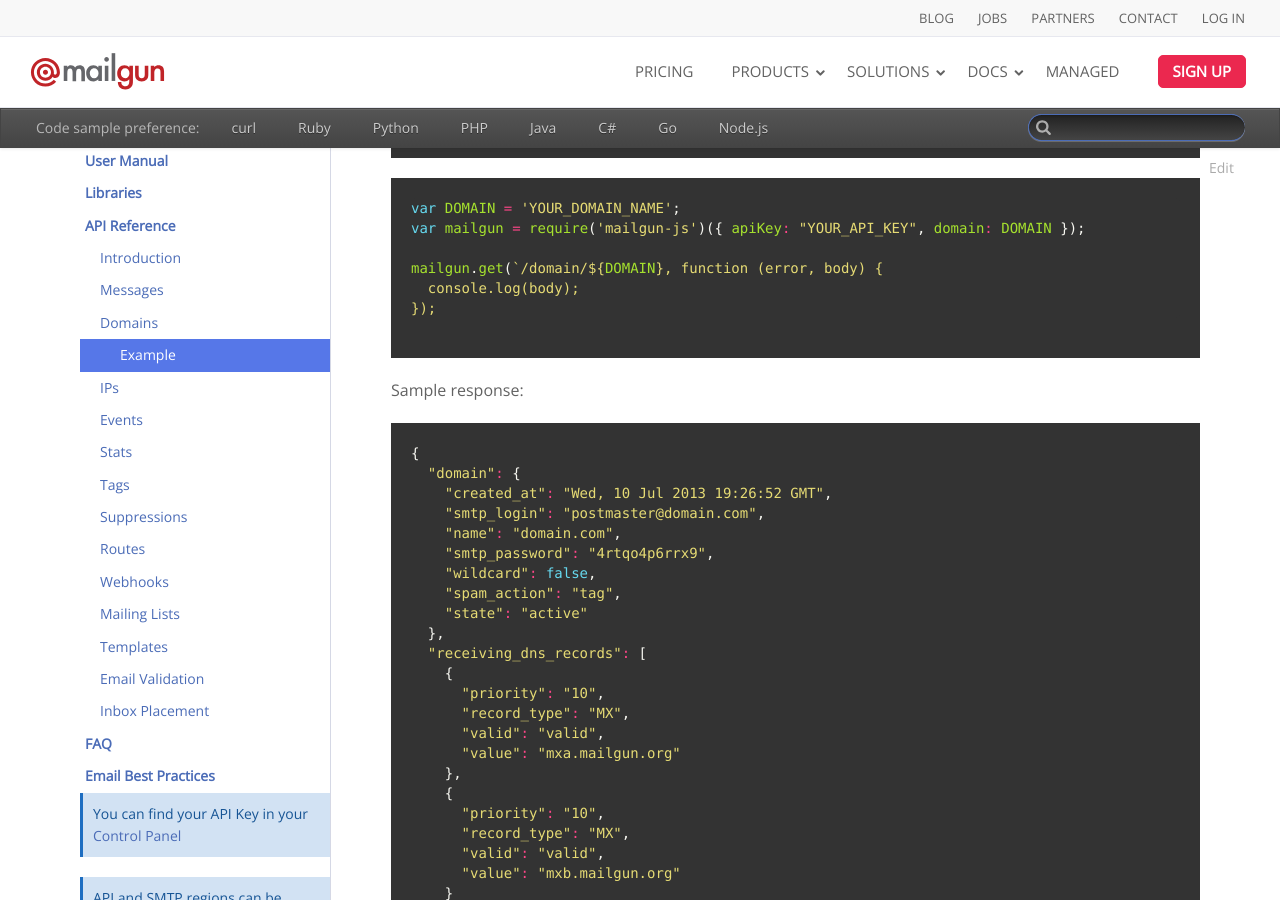
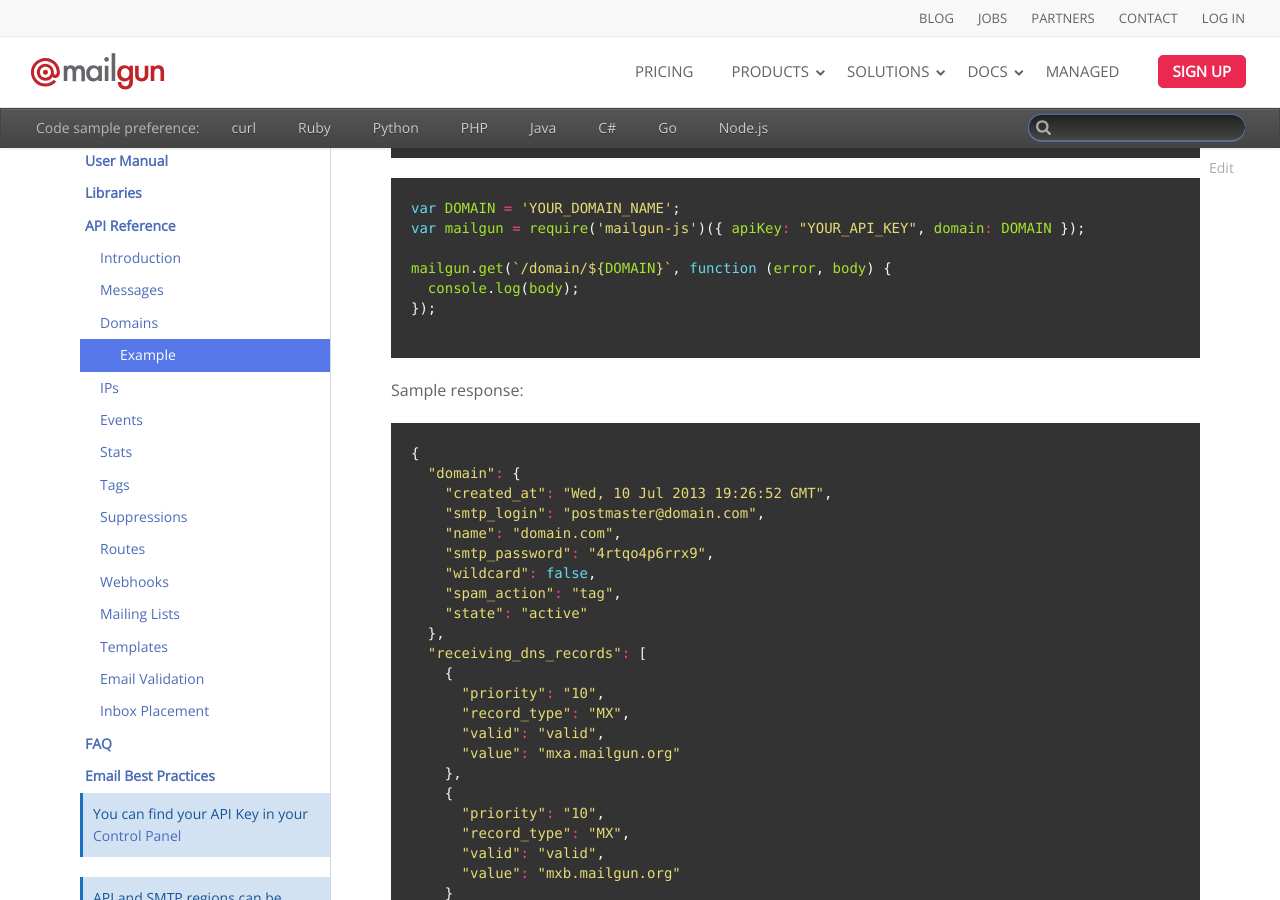
Before and after one commit to mailgun/documentation, a Sphinx documentation site: the page built from source/api-domains.rst, in a window 1280 px wide and 900 px high, scrolled down 12547 px. Built offline with Sphinx 7.4.7, drawn with Linux system fonts in a browser that asks for light colours; comment, search, counter and statistics services are not loaded.

```diff
--- a/source/samples/get-domain.rst
+++ b/source/samples/get-domain.rst
@@ -107,6 +107,6 @@
  var DOMAIN = 'YOUR_DOMAIN_NAME';
  var mailgun = require('mailgun-js')({ apiKey: "YOUR_API_KEY", domain: DOMAIN });
 
- mailgun.get(`/domain/${DOMAIN}, function (error, body) {
+ mailgun.get(`/domain/${DOMAIN}`, function (error, body) {
    console.log(body);
  });
```
